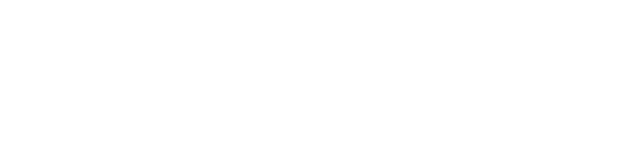
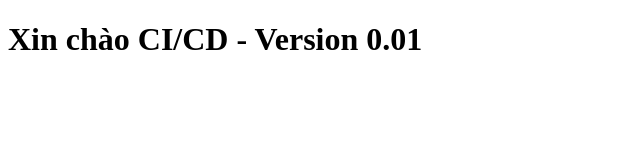
Before and after one commit to Harmony7198/phongkham, a plain HTML site: page index.html in a window 1280 px wide. Shown: the whole page, without its empty margins (0-640 px from the left). Drawn offline with Linux system fonts and the light colour scheme.

Commit message:
update title and heading

```diff
--- a/index.html
+++ b/index.html
@@ -3,9 +3,9 @@
 <head>
     <meta charset="UTF-8">
     <meta name="viewport" content="width=device-width, initial-scale=1.0">
-    <title>Document</title>
+    <title>Xin chào CI/CD - Version 0.01</title>
 </head>
 <body>
-
+    <h1>Xin chào CI/CD - Version 0.01</h1>
 </body>
 </html>
```
